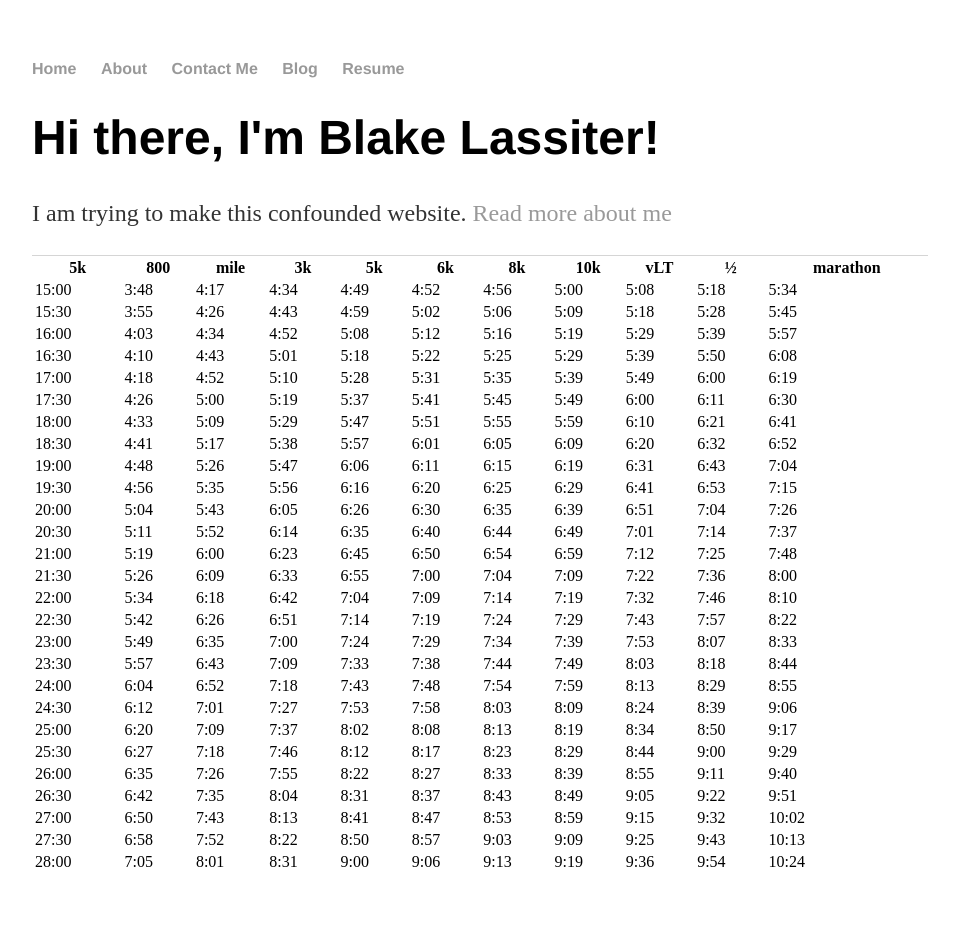
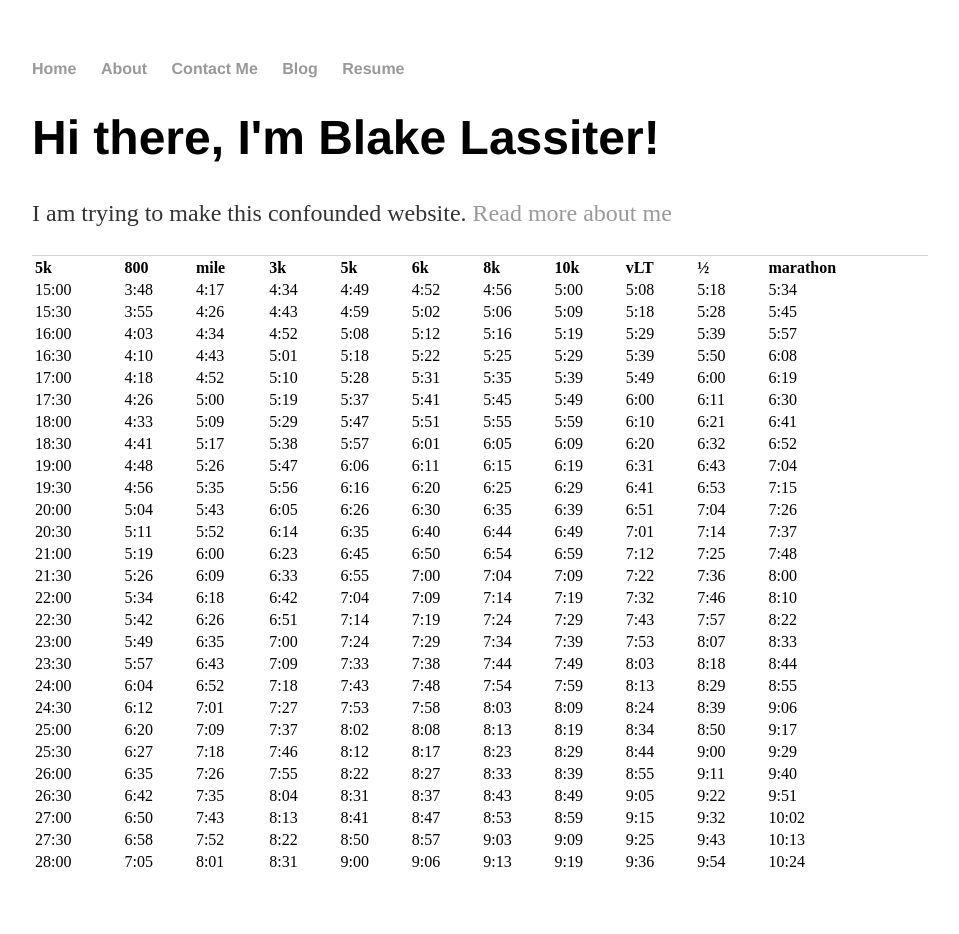
Before and after one commit to balassit/balassit.github.io, a Jekyll site: the page built from index.html, in a window 1280 px wide. Shown: the whole page, without its empty margins (160-1119 px from the left). Built offline with Jekyll 4.4.1, drawn with Linux system fonts in a browser that asks for light colours.

Commit message:
Update index.html

```diff
--- a/index.html
+++ b/index.html
@@ -7,7 +7,7 @@ title: Blake Lassiter
 	<p>I am trying to make this confounded website. <a href="/about">Read more about me</a></p>
 <table style="width:100%">
   <tr>
-<th>5k</th> 	<th>800</th>	<th>mile</th>	<th>3k</th>	<th>5k</th>	<th>6k</th>	<th>8k</th>	<th>10k</th>	<th>vLT</th>	<th>½</th>	<th>marathon</th>
+<th align="left">5k</th> 	<th align="left">800</th>	<th align="left">mile</th>	<th align="left">3k</th>	<th align="left">5k</th>	<th align="left">6k</th>	<th align="left">8k</th>	<th align="left">10k</th>	<th align="left">vLT</th>	<th align="left">½</th>	<th align="left">marathon</th>
 
 <tr>
 <td>15:00</td> <td>3:48</td> <td>4:17</td> <td>4:34</td> <td>4:49</td> <td>4:52</td> <td>4:56</td> <td>5:00</td> <td>5:08</td> <td>5:18</td> <td>5:34</td></tr>
```
